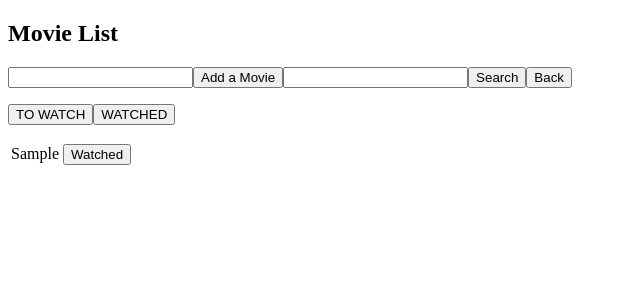
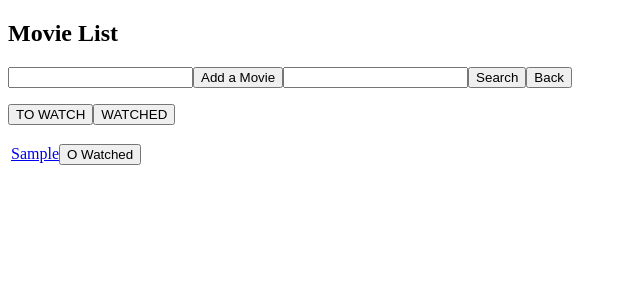
Before and after one commit to tinaLikesCheese/movie-list-starter, a React app: page / in a window 1280 px wide. Both pictures are taken after typing "Sample", "Sample" into the empty fields and a click on the button "Add a Movie". Shown: the top 300 px of the page, without its empty margins (0-640 px from the left). Built offline with nearby package versions, Linux system fonts and the light colour scheme; the HTML template or start-up script is replaced by a standard one.

Commit message:
click functionality to movie titles added

```diff
--- a/src/components/MovieListEntry.jsx
+++ b/src/components/MovieListEntry.jsx
@@ -2,12 +2,20 @@ import React from 'react';
 import Button from './button.jsx'
 
 class MovieListEntry extends React.Component {
+    constructor(props){
+        super(props)
+    }
+
+    handleMovieClick(e){
+        e.preventDefault();
+        alert('hello');
+    }
 
 
     render() {
         return (
             <tr>
-                <td>{this.props.movie.title} <Button movie={this.props.movie} handleWatched={this.props.handleWatched}/> </td>
+                <td><a href=" " onClick={(e)=>this.handleMovieClick(e)} className="movieTitle">{this.props.movie.title}</a><Button movie={this.props.movie} handleWatched={this.props.handleWatched}/> </td>
             </tr>
         )
     }
--- a/src/components/button.jsx
+++ b/src/components/button.jsx
@@ -18,7 +18,7 @@ handleClick(callback) {
        text = "X Watched"
     } else{
         watch = "willWatch"
-        text ="Watched "
+        text ="O Watched "
     }
       return(
           <button className={watch} onClick={()=>this.handleClick(this.props.handleWatched)}> {text} </button>
```
Also changed, not shown: 2 other files (tests, documents, lock files or other folders).
